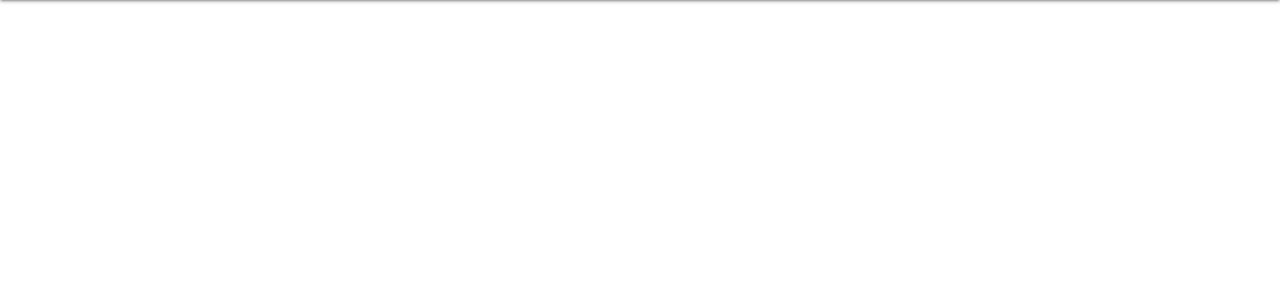
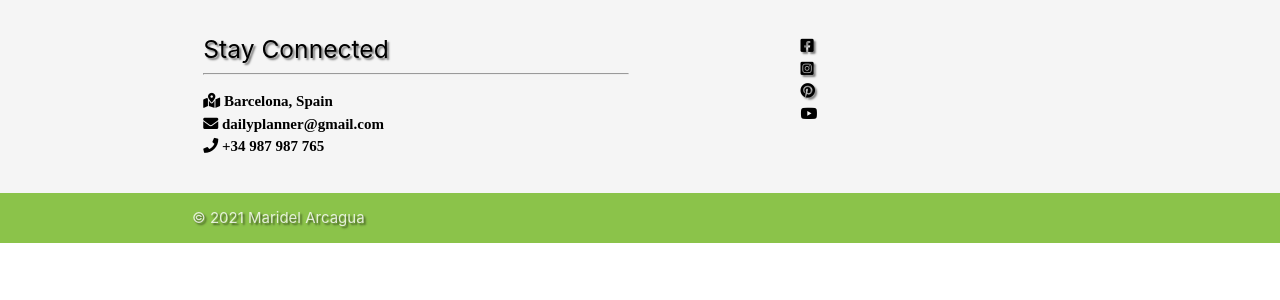
Before and after one commit to mari-code-l/dailyplanner, a Flask app: page / in a window 1280 px wide. Shown: the part 64-364 px from the top of the page. Run offline with Flask 2, Linux system fonts and the light colour scheme; data that the repository does not hold is empty; some libraries are stand-ins or nearby versions.

Commit message:
Added Footer

```diff
--- a/templates/base.html
+++ b/templates/base.html
@@ -47,6 +47,40 @@
     {% block content %}
     {% endblock %}
 
+    <footer class="page-footer grey lighten-4">
+        <div class="container">
+            <div class="row">
+                <div class="col l6 s12">
+                    <h5 class="black-text text-shadow">Stay Connected</h5>
+                    <hr class="shortbar">
+                    <ul class="black-text text-lighten-4">
+                        <li><i class="fas fa-map-marked-alt"> Barcelona, Spain</i></li>
+                        <li><i class="fas fa-envelope"> dailyplanner@gmail.com</i></li>
+                        <li><i class="fas fa-phone"> +34 987 987 765</i></li>
+                    </ul>
+                </div>
+                <div class="col l4 offset-l2 s12">
+                    <ul class="social">
+                        <li class="social-links"><a class="black-text text-shadow text-lighten-3 fab fa-facebook-square"
+                                href="https://www.facebook.com/"></a></li>
+                        <li class="social-links"><a class="black-text text-shadow text-lighten-3 fab fa-instagram-square"
+                                href="https://www.instagram.com/!"></a></li>
+                        <li class="social-links"><a class="black-text text-shadow text-lighten-3 fab fa-pinterest"
+                                href="https://www.pinterest.com/"></a></li>
+                        <liclass="social-links"><a class="black-text text-lighten-3 fab fa-youtube"
+                                href="https://www.youtube.com/"></a></li>
+                    </ul>
+                </div>
+            </div>
+        </div>
+
+        <div class="footer-copyright text-shadow light-green">
+            <div class="container">
+                © 2021 Maridel Arcagua
+            </div>
+        </div>
+    </footer>
+
     <script src="https://code.jquery.com/jquery-3.6.0.min.js" integrity="sha256-/xUj+3OJU5yExlq6GSYGSHk7tPXikynS7ogEvDej/m4=" crossorigin="anonymous"></script>
     <script src="https://cdnjs.cloudflare.com/ajax/libs/materialize/1.0.0/js/materialize.min.js"></script>
     <script src="{{ url_for('static', filename='js/script.js') }}"></script>
```
